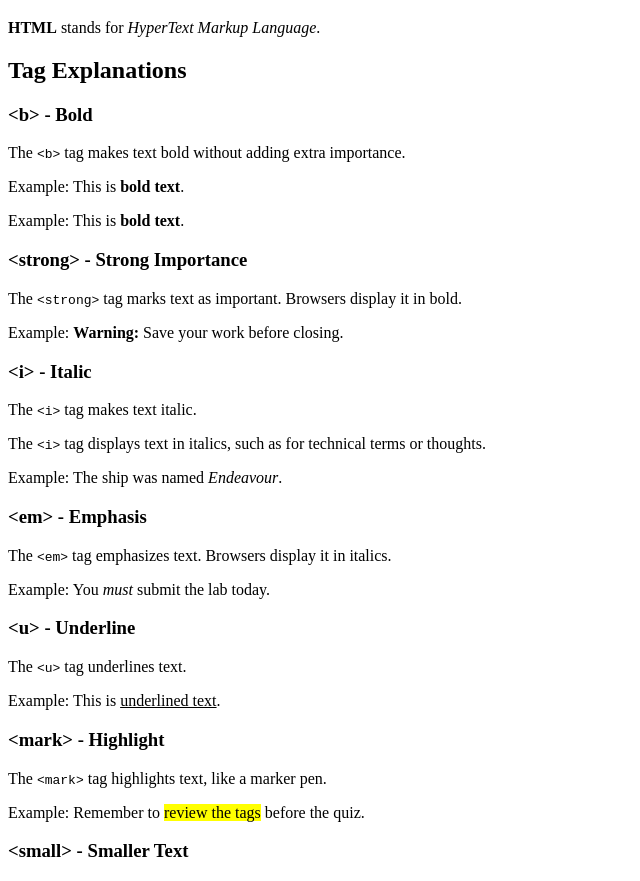
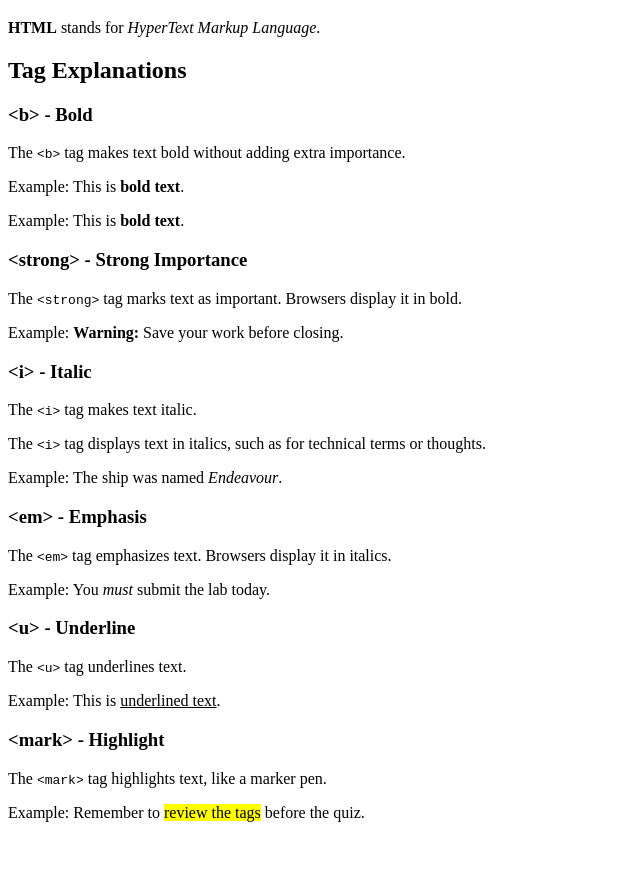
Before and after one commit to jerwinbantian134-lgtm/web_tech, a plain HTML site: page html-lab/formatting.html in a window 1280 px wide. Shown: the part 61-942 px from the top of the page, without its empty margins (0-640 px from the left). After the commit the page ends 899 px from the top, so only its background shows below. Drawn offline with Linux system fonts and the light colour scheme.

Commit message:
Update formatting page

```diff
--- a/html-lab/formatting.html
+++ b/html-lab/formatting.html
@@ -39,7 +39,6 @@
                                <p>The <code>&lt;mark&gt;</code> tag highlights text, like a marker pen.</p>
                                  <p>Example: Remember to <mark>review the tags</mark> before the quiz.</p>
 
-                                   <h3>&lt;small&gt; - Smaller Text</h3>
 
 
 
```
